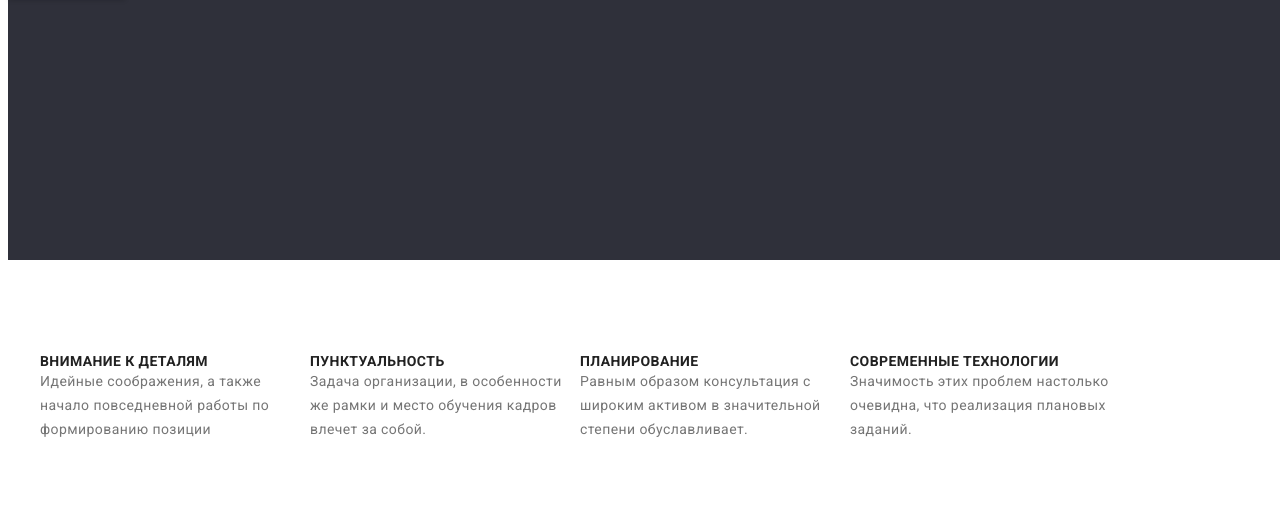
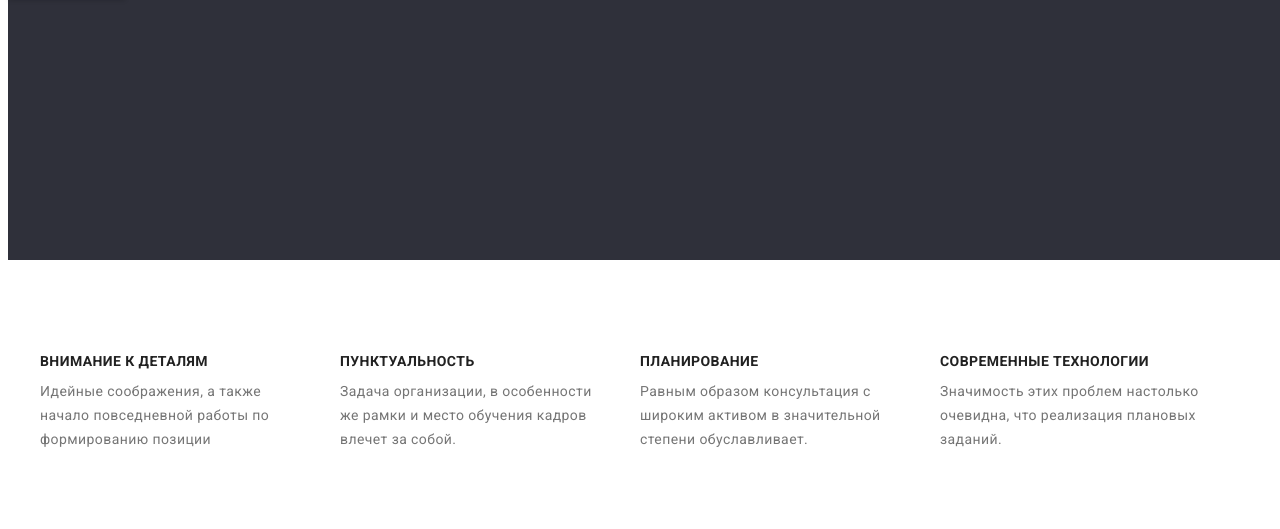
Before and after one commit to Jemilevich/go-it-markup-homework-4, a plain HTML site: page index.html in a window 1280 px wide. Shown: the part 271-800 px from the top of the page. Drawn offline with Linux system fonts and the light colour scheme.

Commit message:
Готовое описание

```diff
--- a/css/styles.css
+++ b/css/styles.css
@@ -105,7 +105,10 @@ a {
 .description-element {
   width: 270px;
 }
-.description-element:nth-last-child() {
+.description-element-1 {
+}
+
+.description-element:not(:last-child) {
   margin-right: 30px;
 }
 .about-our-decisions {
@@ -146,6 +149,7 @@ a {
   line-height: 1.14em;
   letter-spacing: 0.03em;
   color: #212121;
+  margin-bottom: 10px;
 }
 
 .article-about-us-description {
--- a/index.html
+++ b/index.html
@@ -41,10 +41,10 @@
     <section class="section">
         <div class="container">
         <ul class="section-description">
-            <li class="description-element"><h3 class="title-description">ВНИМАНИЕ К ДЕТАЛЯМ</h3><p class="article-about-us-description">Идейные соображения, а также начало повседневной работы по формированию позиции</p></li>
-            <li class="description-element"><h3 class="title-description">ПУНКТУАЛЬНОСТЬ</h3> <p class="article-about-us-description">Задача организации, в особенности же рамки и место обучения кадров влечет за собой.</p></li>
-            <li class="description-element"><h3 class="title-description">ПЛАНИРОВАНИЕ</h3> <p class="article-about-us-description">Равным образом консультация с широким активом в значительной степени обуславливает.</p></li>
-            <li class="description-element"><h3 class="title-description">СОВРЕМЕННЫЕ ТЕХНОЛОГИИ</h3><p class="article-about-us-description">Значимость этих проблем настолько очевидна, что реализация плановых заданий. </p></li>
+            <li class="description-element description-element-1"><h3 class="title-description">ВНИМАНИЕ К ДЕТАЛЯМ</h3><p class="article-about-us-description">Идейные соображения, а также начало повседневной работы по формированию позиции</p></li>
+            <li class="description-element description-element-2"><h3 class="title-description">ПУНКТУАЛЬНОСТЬ</h3> <p class="article-about-us-description">Задача организации, в особенности же рамки и место обучения кадров влечет за собой.</p></li>
+            <li class="description-element description-element-3"><h3 class="title-description">ПЛАНИРОВАНИЕ</h3> <p class="article-about-us-description">Равным образом консультация с широким активом в значительной степени обуславливает.</p></li>
+            <li class="description-element description-element-4"><h3 class="title-description">СОВРЕМЕННЫЕ ТЕХНОЛОГИИ</h3><p class="article-about-us-description">Значимость этих проблем настолько очевидна, что реализация плановых заданий. </p></li>
         </ul>
         </div>
     </section>
```
